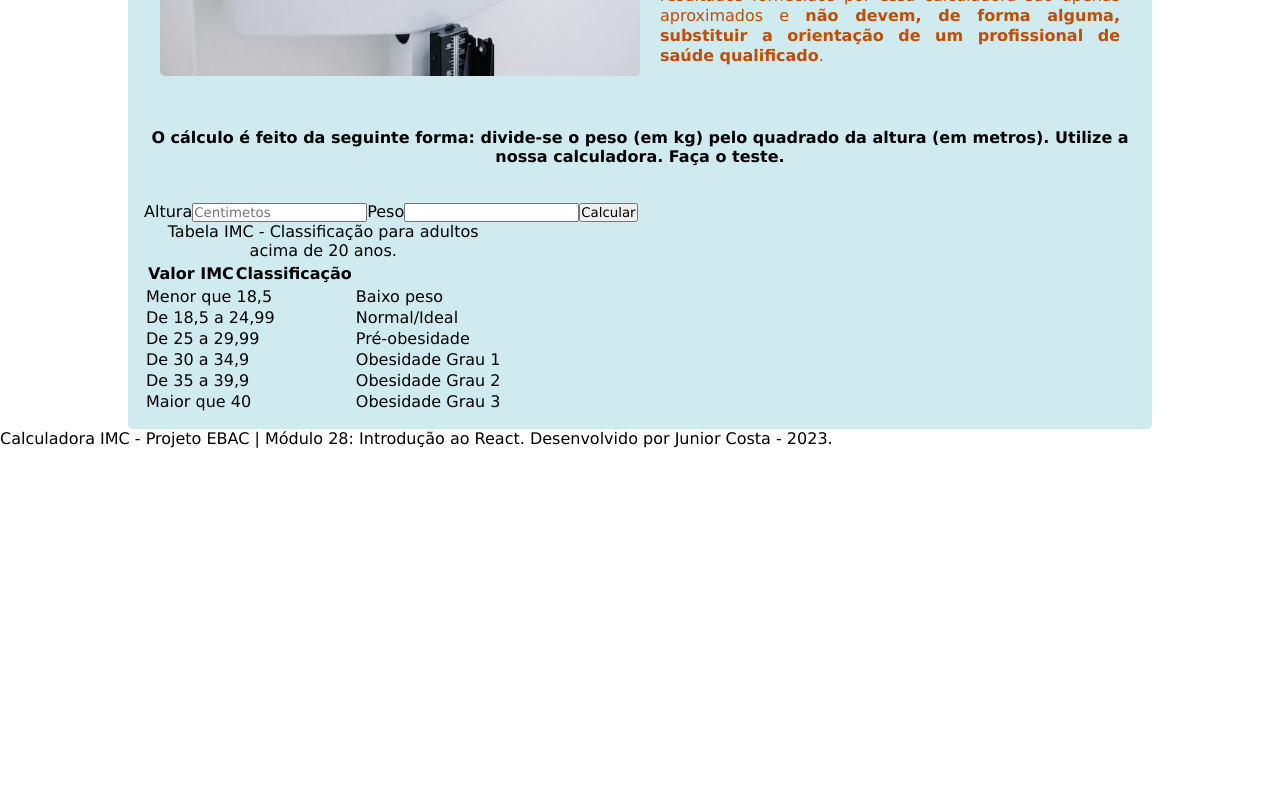
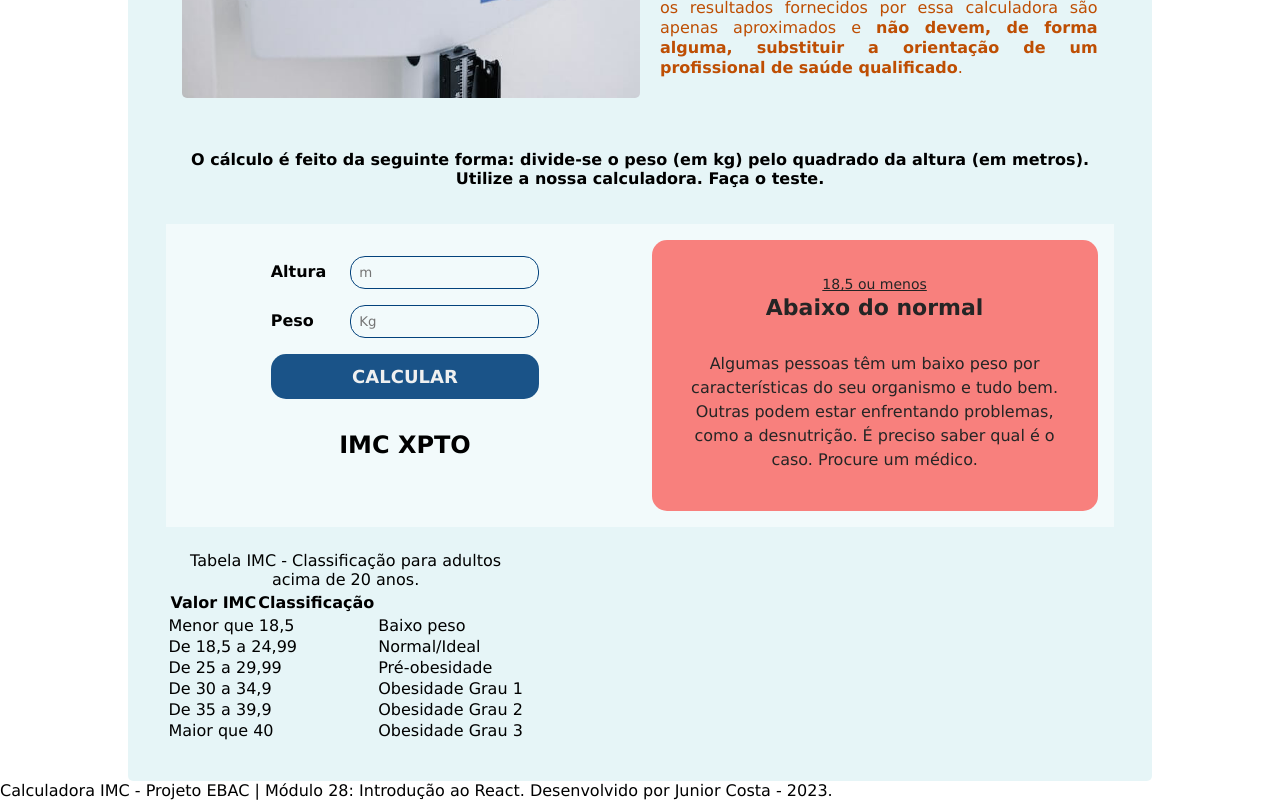
Before and after one commit to JJrCosta/calculadora_IMC_react, a React (Vite) app: page / in a window 1280 px wide. Shown: the part 590-1390 px from the top of the page. Before the commit the page ends 1038 px from the top, so only its background shows below. Built offline with nearby package versions, Linux system fonts and the light colour scheme.

Commit message:
Add calculator  style

```diff
--- /dev/null
+++ b/src/components/Calculator/calculator.css
@@ -0,0 +1,117 @@
+.calculadora {
+    display: flex;
+    justify-content: space-between;
+    background-color: rgba(255 , 255, 255, 0.5);
+    padding: 16px;
+    margin-bottom: 24px;
+}
+
+.formulario, .resultado-info {
+    display: flex;
+    align-items: center;
+    flex-direction: column;
+    width: 50%;
+    padding: 16px;
+}
+
+fieldset {
+    border: none;
+    display: flex;
+    justify-content: space-between;
+    align-items: baseline;
+    width: 65%;
+}
+
+input {
+    outline: none;
+    background-color: transparent;
+    border: 1px solid #03427c;
+    border-radius: 15px;
+    padding: 8px;
+    margin-bottom: 16px;
+}
+
+label {
+    font-weight: bold;
+}
+
+button {
+    display: block;
+    width: 65%;
+    border: none;
+    padding: 12px 0;
+    background-color: #03427c;
+    color: #efefef;
+    text-transform: uppercase;
+    font-weight: bold;
+    font-size: 18px;
+    opacity: .9;
+    cursor: pointer;
+    border-radius: 15px;
+}
+
+button:hover {
+    opacity: 1;
+}
+
+.resultado {
+    margin: 32px;
+    height: 32px;
+    font-size: 24px;
+    font-weight: bold;
+}
+
+.resultado-info {
+    padding: 32px;
+    background-color: rgba(255, 9, 1, 0.5);
+    border-radius: 15px;
+    margin-left: 24px;
+    color: #252525;
+    line-height: 24px;
+    text-align: center;
+}
+
+.resultado-valor {
+    font-size: 14px;
+    text-decoration: underline;
+}
+.resultado-indice {
+    font-weight: bold;
+    font-size: 22px;
+    margin-bottom: 32px;
+}
+
+@media (max-width: 767px) {
+    .calculadora {
+        flex-direction: column;
+        align-items: center;
+    }
+    .formulario,
+    .resultado-info {
+        width: 100%;
+    }
+    fieldset,
+    button {
+        width: 50%;
+    }
+    label {
+        margin-right: 15px;
+    }
+    .resultado-info {
+        margin-left: 0;
+    }
+}
+
+@media (max-width: 767px) {
+    .calculadora {
+        width: 100%;
+        padding: 4px;
+    }
+    fieldset,
+    button {
+        width: 100%;
+    }
+    label {
+        margin-right: 4px;
+    }
+}
--- a/src/components/Calculator/index.jsx
+++ b/src/components/Calculator/index.jsx
@@ -1,16 +1,29 @@
+import './calculator.css'
+
 const Calculator = () => {
 
     return (
         <section className="calculadora">
             <form className="formulario">
-                <label>Altura</label>
-                <input type="number" placeholder="Centimetos"/>
-                <label>Peso</label>
-                <input type="number" placeholder=""/>
+                <fieldset>
+                    <label>Altura</label>
+                    <input type="number" placeholder="m"/>
+                </fieldset>
+                <fieldset>
+                    <label>Peso</label>
+                    <input type="number" placeholder="Kg"/>
+                </fieldset>
                 <button type="button">Calcular</button>
+                <div className="resultado">
+                    IMC XPTO
+                </div>
             </form>
-            <div className="resultado">
-
+            <div className="resultado-info">
+                <p className='resultado-valor'>18,5 ou menos</p>
+                <p className='resultado-indice'>Abaixo do normal</p>
+                <p className='resultado-descript'>
+                    Algumas pessoas têm um baixo peso por características do seu organismo e tudo bem. Outras podem estar enfrentando problemas, como a desnutrição. É preciso saber qual é o caso. Procure um médico.
+                </p>
             </div>
         </section>
     )
--- a/src/components/Content/content.css
+++ b/src/components/Content/content.css
@@ -5,7 +5,6 @@
 .conteudo__container {
     display: flex;
     justify-content: space-between;
-    align-items: center;
     margin-bottom: 36px;
     padding: 16px;
 }
--- a/src/global.css
+++ b/src/global.css
@@ -9,7 +9,7 @@
     width: 100%;
     max-width: 1024px;
     margin: 0 auto;
-    background-color: rgba(15, 155, 180, 0.2);
-    padding: 16px;
+    background-color: rgba(15, 155, 180, 0.1);
+    padding: 3%;
     border-radius: 5px;
 }
```
